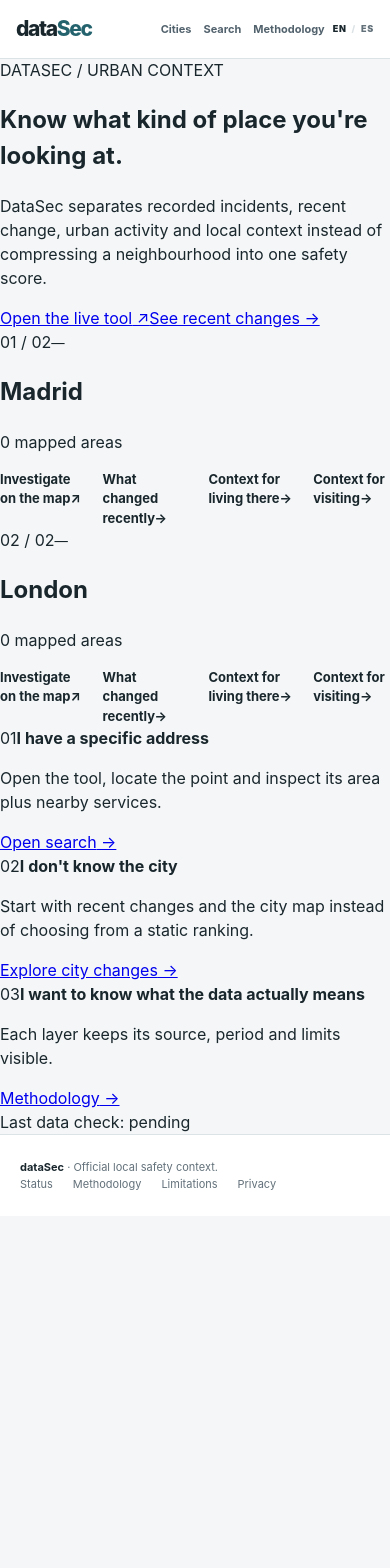
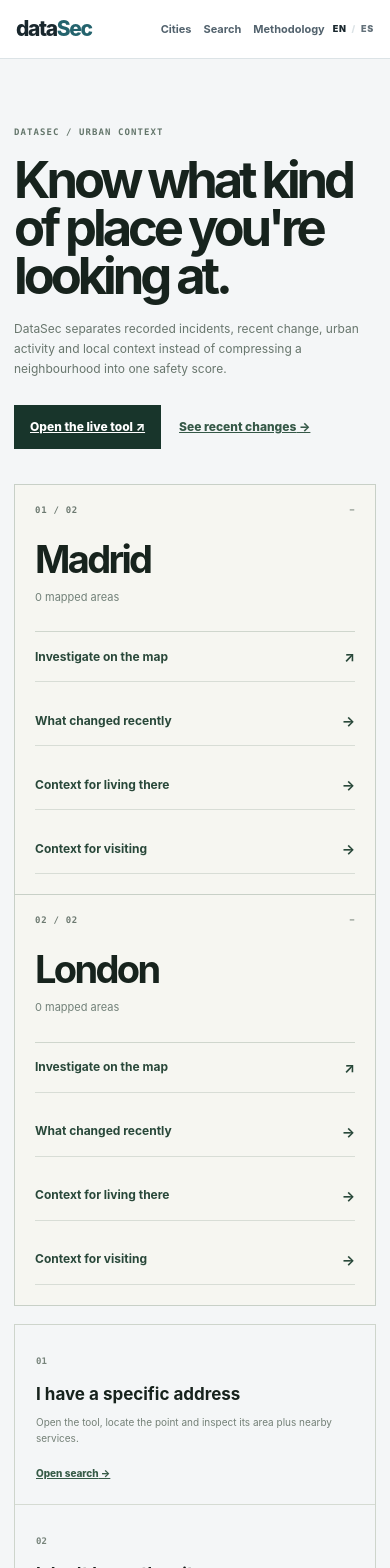
Before and after one commit to rubenreysouto3d/dataSec, a Next.js app: page / in a window 390 px wide. Shown: the top 1568 px of the page. Before the commit the page ends 1216 px from the top, so only its background shows below. Built offline with nearby package versions, Linux system fonts and the light colour scheme; no server answers; the database is empty.

Commit message:
style(web): give the public site its own editorial index

```diff
--- a/app/home-gateway.css
+++ b/app/home-gateway.css
@@ -150,3 +150,75 @@ body:has(.home-gateway){margin:0;background:#eef2ee}
 .hg-match a{background:#163e39;color:#fff;border-radius:6px;font-weight:720;font-size:11px;
   text-align:center;padding:9px;margin-top:6px}
 .hg-address-lookup>p{padding:7px 0!important;color:#914e32!important}
+
+/* PUBLIC WEB INDEX
+   Discovery and city context live here; the interactive investigation tool lives in /v2. */
+.web-index{
+  width:min(1180px,calc(100% - 56px));margin:0 auto;padding:72px 0 90px;color:#17231d
+}
+.web-index-hero{max-width:860px;padding:24px 0 58px}
+.web-index-kicker{
+  font:760 9px ui-monospace,Consolas,monospace;letter-spacing:.12em;color:#64766b
+}
+.web-index-hero h1{
+  font-size:clamp(48px,7vw,92px);line-height:.95;letter-spacing:-.08em;
+  margin:15px 0 19px;max-width:950px
+}
+.web-index-hero p{
+  max-width:720px;font-size:15px;line-height:1.65;color:#68766d
+}
+.web-index-actions{display:flex;align-items:center;gap:18px;flex-wrap:wrap;margin-top:26px}
+.web-index-actions a{font-size:12px;font-weight:760;color:#355847}
+.web-index-primary{
+  display:inline-flex;padding:12px 15px;background:#18352b;color:#fff!important;border:1px solid #18352b
+}
+.web-index-cities{
+  display:grid;grid-template-columns:1fr 1fr;border:1px solid #c8d0c7;background:#f6f6f1
+}
+.web-index-city{padding:26px 28px;min-width:0}
+.web-index-city+ .web-index-city{border-left:1px solid #c8d0c7}
+.web-index-city header{
+  display:flex;justify-content:space-between;gap:12px;
+  font:740 9px ui-monospace,Consolas,monospace;letter-spacing:.08em;color:#6d7a71
+}
+.web-index-city h2{
+  font-size:clamp(38px,5vw,66px);letter-spacing:-.07em;line-height:1;margin:25px 0 8px
+}
+.web-index-city>p{font-size:11px;color:#718078;margin-bottom:26px}
+.web-index-city nav{display:flex;flex-direction:column;border-top:1px solid #cfd6cd}
+.web-index-city nav a{
+  display:flex;align-items:center;justify-content:space-between;gap:14px;
+  padding:14px 0;border-bottom:1px solid #d8ddd6;color:#29483a!important
+}
+.web-index-city nav a:hover{padding-left:6px}
+.web-index-city nav strong{font-size:12px}
+.web-index-city nav span{font-size:14px}
+.web-index-paths{
+  margin-top:18px;display:grid;grid-template-columns:repeat(3,1fr);border:1px solid #ced5cc
+}
+.web-index-paths>div{padding:21px;border-right:1px solid #d5dbd3}
+.web-index-paths>div:last-child{border-right:0}
+.web-index-paths>div>span{
+  font:740 9px ui-monospace,Consolas,monospace;color:#77847b
+}
+.web-index-paths strong{display:block;font-size:17px;line-height:1.2;margin:14px 0 8px}
+.web-index-paths p{font-size:10px;line-height:1.6;color:#748077;min-height:49px}
+.web-index-paths a{display:inline-block;margin-top:10px;font-size:10px;font-weight:760;color:#365b47}
+.web-index-status{
+  display:flex;justify-content:space-between;gap:18px;flex-wrap:wrap;
+  margin-top:24px;padding-top:14px;border-top:1px solid #d1d7cf;
+  font:700 9px ui-monospace,Consolas,monospace;color:#7a877f
+}
+@media(max-width:760px){
+  .web-index{width:calc(100% - 28px);padding:35px 0 60px}
+  .web-index-hero{padding-bottom:35px}
+  .web-index-hero h1{font-size:clamp(45px,13vw,68px)}
+  .web-index-hero p{font-size:12px}
+  .web-index-cities{grid-template-columns:1fr}
+  .web-index-city{padding:20px}
+  .web-index-city+ .web-index-city{border-left:0;border-top:1px solid #c8d0c7}
+  .web-index-paths{grid-template-columns:1fr}
+  .web-index-paths>div{border-right:0;border-bottom:1px solid #d5dbd3}
+  .web-index-paths>div:last-child{border-bottom:0}
+  .web-index-paths p{min-height:0}
+}
```
